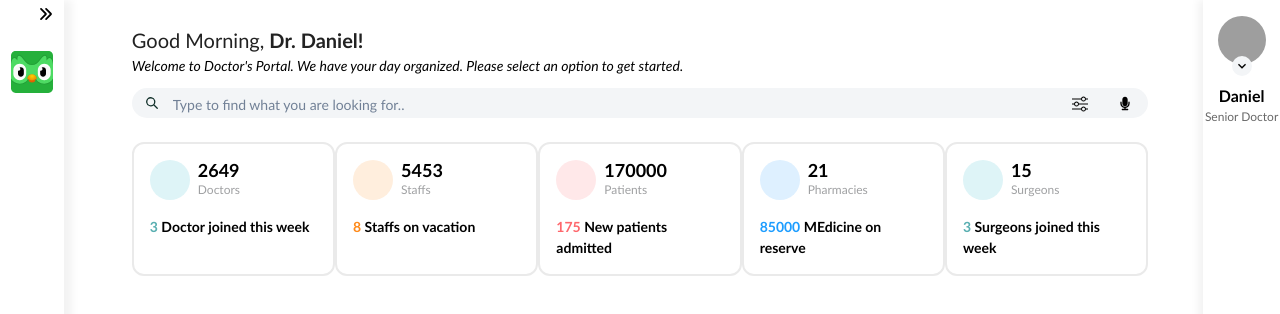
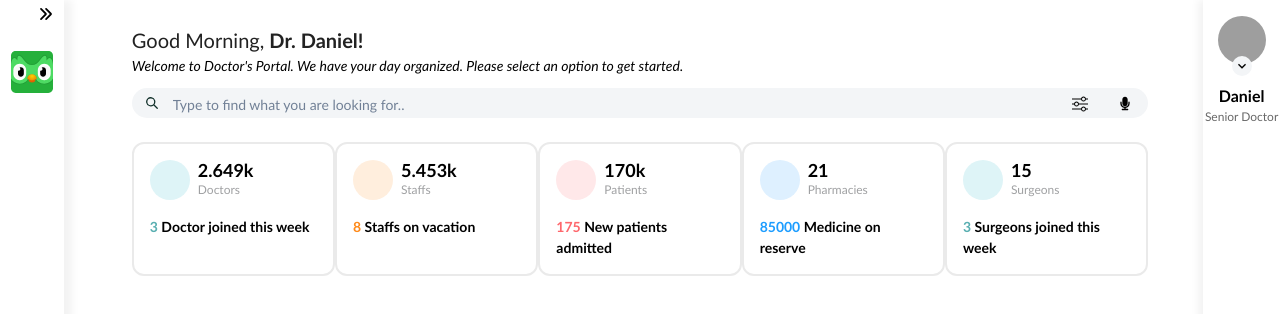
Before and after one commit to shahana308/doctors_portal, a React (Vite) app: page / in a window 1280 px wide. Shown: the top 314 px of the page. Built offline with nearby package versions, Linux system fonts and the light colour scheme; grey boxes are pictures that could not be loaded.

Commit message:
added kformatter for number

```diff
--- a/src/components/common-components/Card.tsx
+++ b/src/components/common-components/Card.tsx
@@ -1,4 +1,5 @@
 import { Box, Flex, Text, chakra } from "@chakra-ui/react";
+import { kFormatter } from "../common-function/kformatter";
 
 const Card: React.FC<IReportData> = ({
   bg,
@@ -21,7 +22,7 @@ const Card: React.FC<IReportData> = ({
 
         <Box mx={2}>
           <Text fontSize="lg" fontWeight={900} lineHeight="1.3rem">
-            {totalcount}
+            {kFormatter(Number(totalcount))}
           </Text>
           <Text fontSize="xs" fontWeight={400} color="grey.500">
             {element}
@@ -30,7 +31,7 @@ const Card: React.FC<IReportData> = ({
       </Flex>
       <Text fontWeight={700} fontSize="sm" mt={4}>
         <chakra.span color={color} fontWeight={900}>
-          {note.replace(/ .*/, "")}
+          {Number(note.replace(/ .*/, ""))}
         </chakra.span>{" "}
         {note.substring(note.indexOf(" ") + 1)}
       </Text>
--- /dev/null
+++ b/src/components/common-function/kformatter.ts
@@ -0,0 +1,7 @@
+const kFormatter = (num: number) => {
+  return Math.abs(num) > 999
+    ? Math.sign(num) * (Math.abs(num) / 1000) + "k"
+    : Math.sign(num) * Math.abs(num);
+};
+
+export { kFormatter };
--- a/src/components/home/Home.tsx
+++ b/src/components/home/Home.tsx
@@ -2,7 +2,7 @@ import { Container, Flex } from "@chakra-ui/react";
 import { HEADERDATA } from "../../utils/constants/Header";
 import Header from "../common-components/Header";
 import SearchBar from "../common-components/SearchBar";
-import Reports from "../common-components/Reports/reports";
+import Reports from "./Reports/reports";
 
 const Home = () => {
   return (
--- /dev/null
+++ b/src/components/home/Reports/Reports.tsx
@@ -0,0 +1,21 @@
+import { Flex } from "@chakra-ui/react";
+import Card from "../../common-components/Card";
+import { ReportData } from "../../../mockData/Reports";
+
+const Reports = () => {
+  return (
+    <Flex my={6} justifyContent="space-between">
+      {ReportData.map((report: IReportData) => (
+        <Card
+          color={report.color}
+          bg={report.bg}
+          totalcount={report.totalcount}
+          element={report.element}
+          note={report.note}
+        />
+      ))}
+    </Flex>
+  );
+};
+
+export default Reports;
--- a/src/components/common-components/Reports/Reports.tsx
+++ b/src/mockData/Reports.ts
@@ -1,7 +1,4 @@
-import { Flex } from "@chakra-ui/react";
-import Card from "../Card";
-
-const ReportData: IReportData[] = [
+export const ReportData: IReportData[] = [
   {
     color: "teal.500",
     bg: "teal.100",
@@ -28,7 +25,7 @@ const ReportData: IReportData[] = [
     bg: "blue.100",
     totalcount: "21",
     element: "Pharmacies",
-    note: "85000 MEdicine on reserve",
+    note: "85000 Medicine on reserve",
   },
   {
     color: "teal.500",
@@ -38,21 +35,3 @@ const ReportData: IReportData[] = [
     note: "3 Surgeons joined this week",
   },
 ];
-
-const Reports = () => {
-  return (
-    <Flex my={6} justifyContent="space-between">
-      {ReportData.map((report: IReportData) => (
-        <Card
-          color={report.color}
-          bg={report.bg}
-          totalcount={report.totalcount}
-          element={report.element}
-          note={report.note}
-        />
-      ))}
-    </Flex>
-  );
-};
-
-export default Reports;
```
